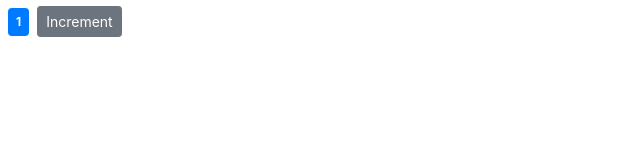
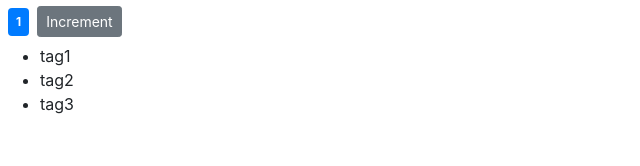
Before and after one commit to yaxue1123/react-app, a React (Create React App) app: page / in a window 1280 px wide. Shown: the top 166 px of the page, without its empty margins (0-640 px from the left). Built offline with nearby package versions, Linux system fonts and the light colour scheme.

Commit message:
render list and conditional rendering

```diff
--- a/src/components/counter.jsx
+++ b/src/components/counter.jsx
@@ -2,20 +2,33 @@
 
 class Counter extends Component {
   state = {
-    count: 1
+    count: 1,
+    tags: ["tag1", "tag2", "tag3"]
   };
 
+  renderTags() {
+    if (this.state.tags.length === 0) return <p>No tag</p>;
+
+    return this.state.tags.map(tag => <li key={tag}>{tag}</li>);
+  }
+
   render() {
-    let classes = "badge m-2 p-2 badge-";
-
-    classes += this.state.count === 0 ? "warning" : "primary";
+    let classes = this.getBadgeClasses();
 
     return (
       <React.Fragment>
         <span className={classes}>{this.formatCount()}</span>
         <button className="btn btn-secondary btn-sm">Increment</button>
+        {this.state.tags.length === 0 && "Please create a new tag!"}
+        <ul>{this.renderTags()}</ul>
       </React.Fragment>
     );
+  }
+
+  getBadgeClasses() {
+    let classes = "badge m-2 p-2 badge-";
+    classes += this.state.count === 0 ? "warning" : "primary";
+    return classes;
   }
 
   formatCount() {
```
